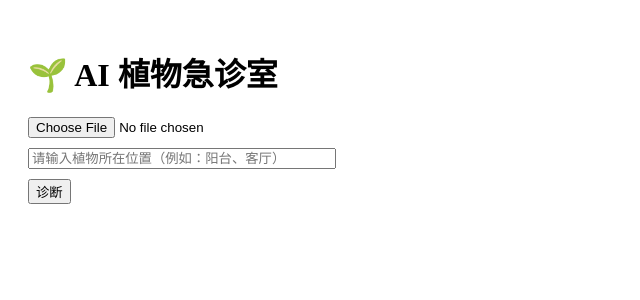
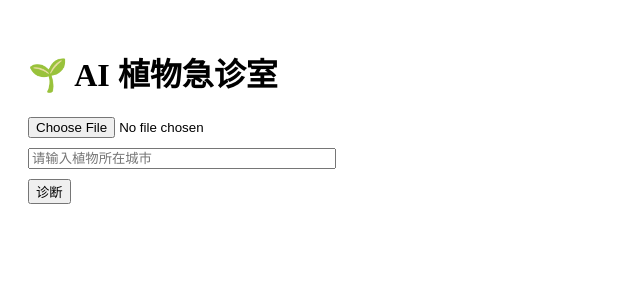
Before and after one commit to kelven-jing/plant-diagnosis, a Next.js app: page / in a window 1280 px wide. Shown: the top 300 px of the page, without its empty margins (0-640 px from the left). Built offline with nearby package versions, Linux system fonts and the light colour scheme.

Commit message:
Update index.js

```diff
--- a/pages/index.js
+++ b/pages/index.js
@@ -37,7 +37,7 @@ export default function Home() {
         <br />
         <input
           type="text"
-          placeholder="请输入植物所在位置（例如：阳台、客厅）"
+          placeholder="请输入植物所在城市"
           value={position}
           onChange={(e) => setPosition(e.target.value)}
           style={{ marginTop: 10, width: 300 }}
```
